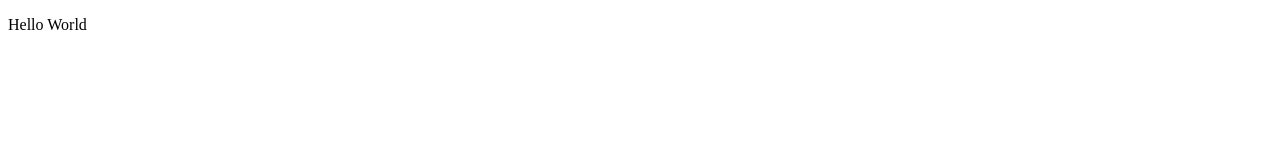
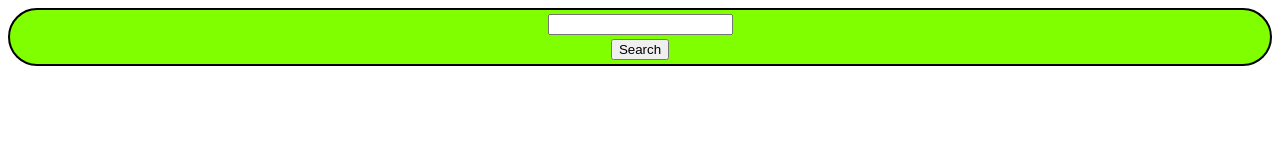
Before and after one commit to devjakedom/firstclassproject, a plain HTML site: page index.html in a window 1280 px wide. Drawn offline with Linux system fonts and the light colour scheme.

Commit message:
got this

```diff
--- a/index.html
+++ b/index.html
@@ -2,8 +2,19 @@
 <html lang="en">
 <head>
    <title>Document</title>
+   <link rel="stylesheet" href="main.css">
 </head>
 <body>
-    <p>Hello World</p>
+    <!-- comment ctrl + / -->
+   <form class="formbox">
+       <!-- div can seperater too -->
+
+       <input type="text" type="search">
+
+       <!-- <br> -->
+       <input type="submit" value="Search">
+       <!-- <button type="submit">cat lease</button> -->
+   </form>
+
 </body>
 </html>
--- /dev/null
+++ b/main.css
@@ -0,0 +1,10 @@
+input{
+    display: block;
+    /* margin: auto; */
+    margin: 4px auto;
+}
+form{
+    border: 2px solid black;
+    background: chartreuse;
+border-radius: 45px;
+}
```
